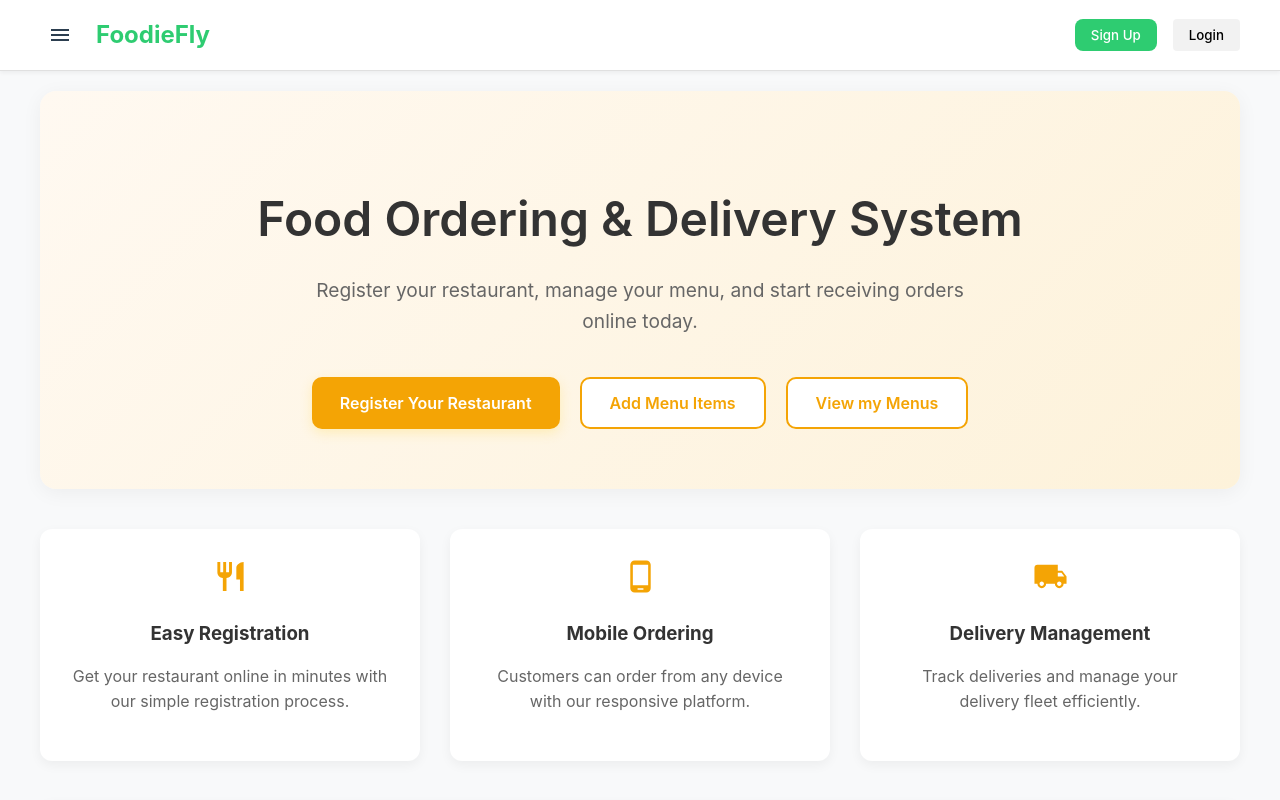
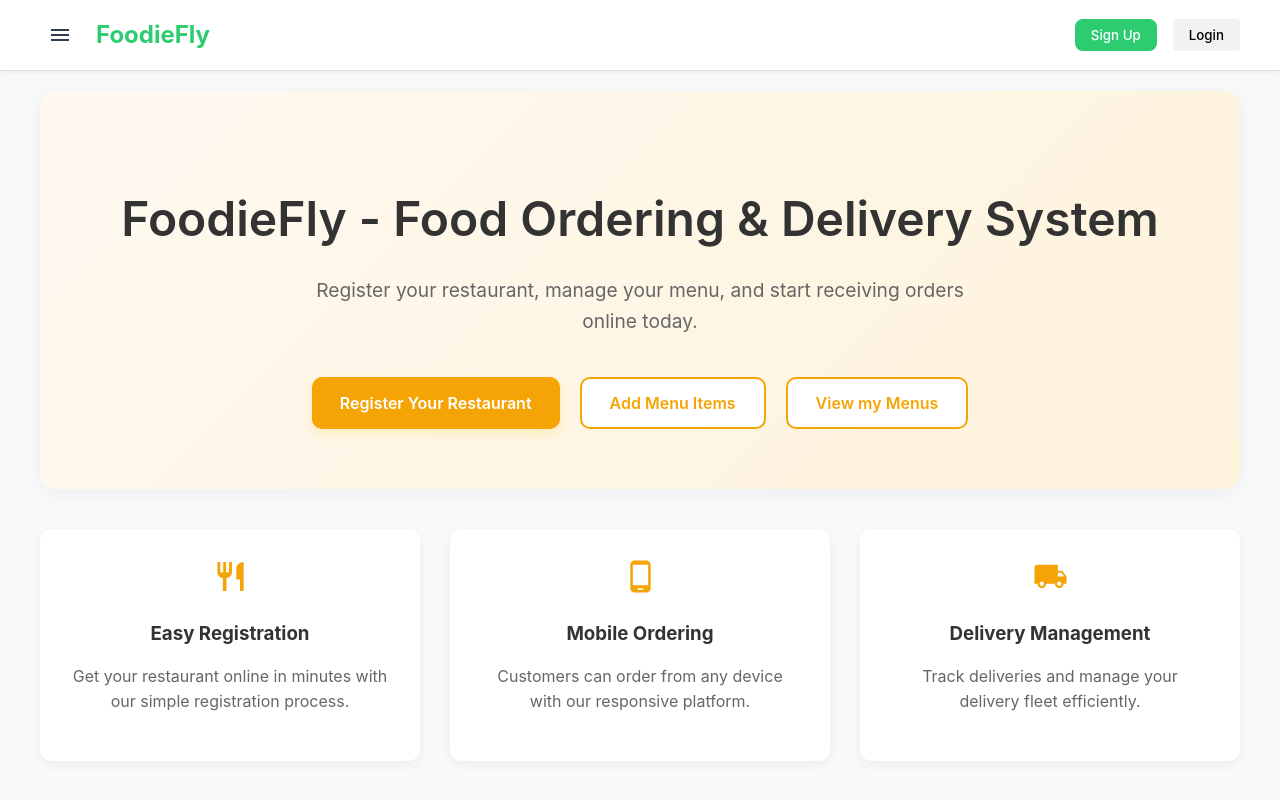
Before and after one commit to JordanCJ7/FoodieFly, a React (Create React App) app in the folder frontend/: page /restaurant-home in a window 1280 px wide. Shown: the top 800 px of the page. Built offline with nearby package versions, Linux system fonts and the light colour scheme.

Commit message:
Update Home.js

```diff
--- a/frontend/src/pages/RestaurantAdmin/home/Home.js
+++ b/frontend/src/pages/RestaurantAdmin/home/Home.js
@@ -78,7 +78,7 @@ function Home() {
   return (
     <div className="home-container-RA">
       <div className="hero-section-RA">
-        <h1>Food Ordering & Delivery System</h1>
+        <h1>FoodieFly - Food Ordering & Delivery System</h1>
         <p className="subtitle-RA">
           Register your restaurant, manage your menu, and start receiving orders online today.
         </p>
```
